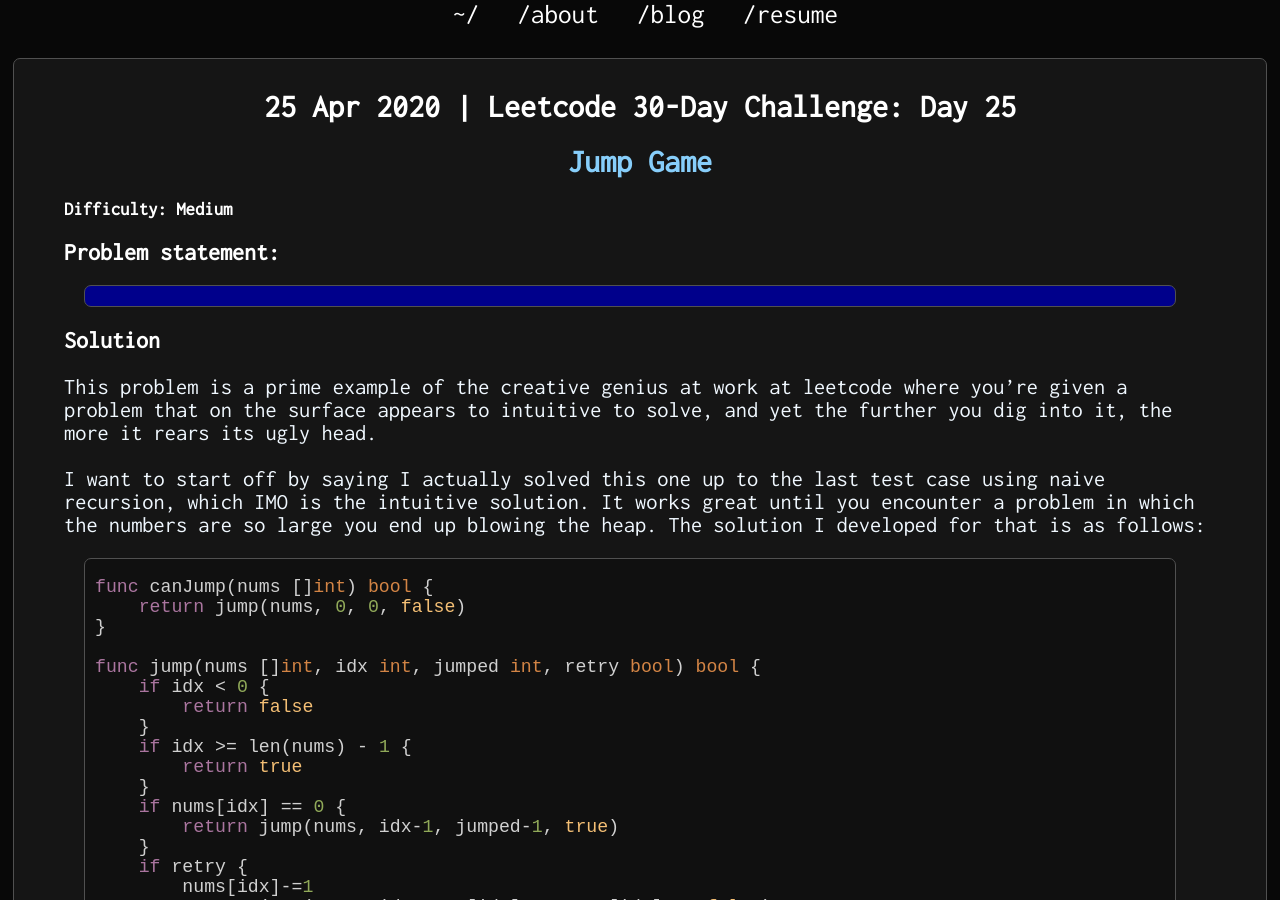
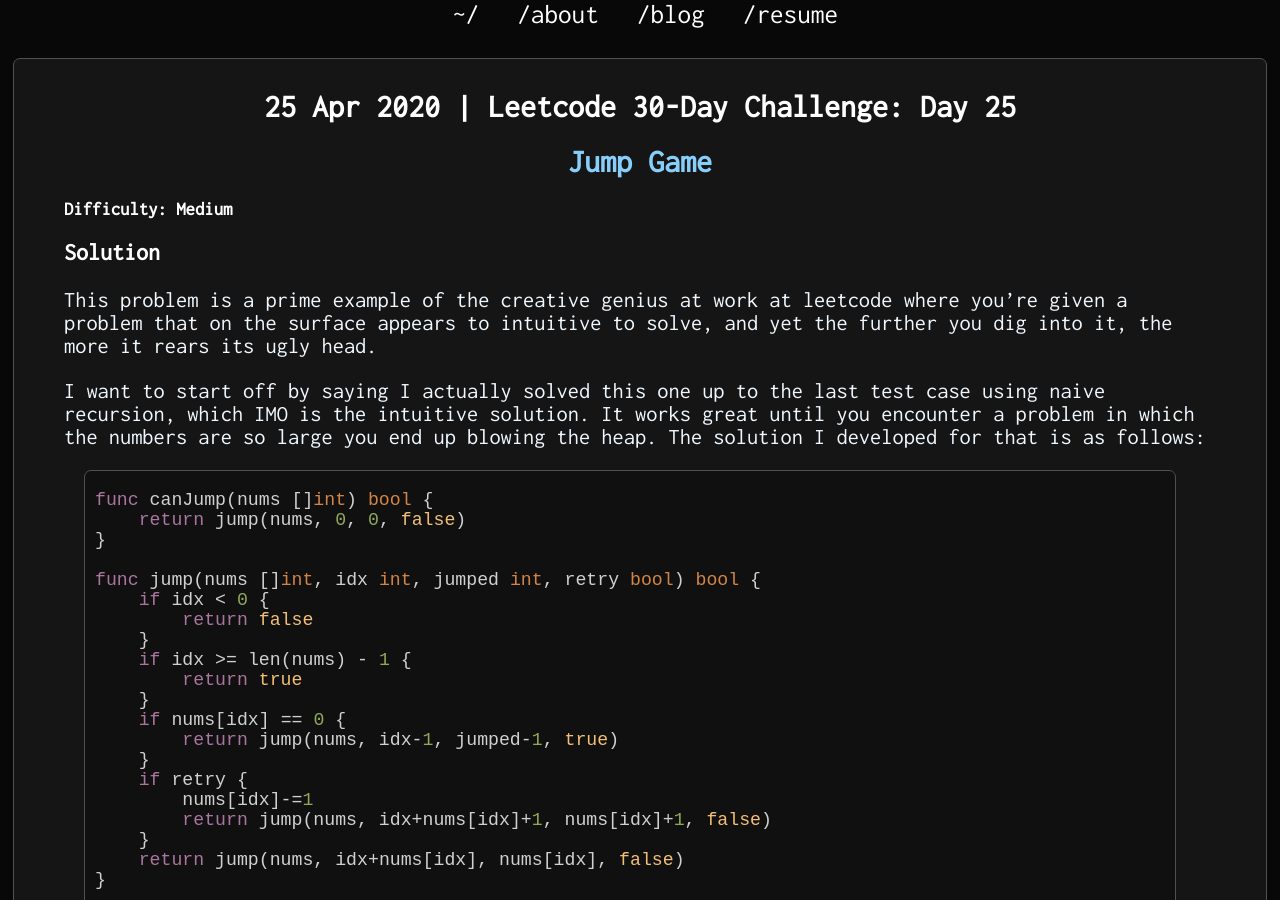
Before and after one commit to bartenbach/proxa.github.io, a Jekyll site: the page built from _posts/2020-04-25-leetcode-day-25.md, in a window 1280 px wide and 900 px high. Built offline with Jekyll 4.4.1, drawn with Linux system fonts in a browser that asks for light colours.

Commit message:
Removing another post error

```diff
--- a/_posts/2020-04-25-leetcode-day-25.md
+++ b/_posts/2020-04-25-leetcode-day-25.md
@@ -6,10 +6,6 @@
 # [Jump Game](https://leetcode.com/problems/jump-game/)
 
 ### Difficulty: Medium
-
-## Problem statement:
-
->
 
 ## Solution
 
```
